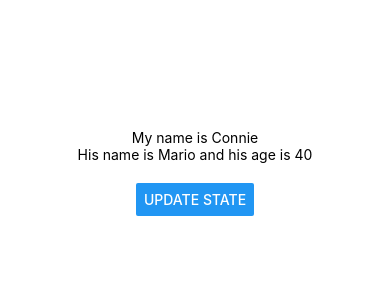
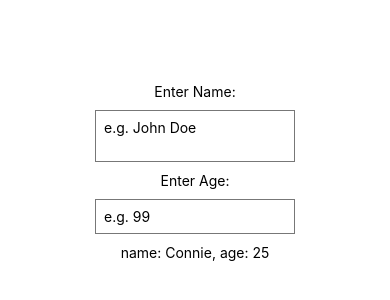
Before and after one commit to connie-ho/react-native-mini-projects, a React Native app: screen / in a window 390 px wide. Shown: the part 250-550 px from the top of the page. Built offline with nearby package versions, Linux system fonts and the light colour scheme.

Commit message:
add dynamic text inputs

```diff
--- a/App.js
+++ b/App.js
@@ -1,25 +1,31 @@
-import { StatusBar } from 'expo-status-bar';
 import React, {useState} from 'react';
-import { StyleSheet, Text, View, Button } from 'react-native';
+import { StyleSheet, Text, View, TextInput} from 'react-native';
 
 export default function App() {
 
   const [name, setName] = useState('Connie');
-  const [person, setPerson] = useState({name: 'Mario', age: 40});
+  const [age, setAge] = useState(25);
 
-  const clickHandler = () => {
-    setName('Shaun')
-    setPerson({name: 'Luigi', age: 45})
-  }
+
+
 
   return (
     <View style={styles.container}>
-      <Text>My name is {name}</Text>
-      <Text>His name is {person.name} and his age is {person.age}</Text>
-      <View style={styles.buttonContainer}>
-        <Button title="Update State" onPress={clickHandler}/>
-      </View>
-      <StatusBar style="auto" />
+      <Text>Enter Name:</Text>
+      <TextInput
+        multiline
+        style={styles.input}
+        placeholder='e.g. John Doe'
+        onChangeText={(val)=> setName(val)}
+        />
+      <Text>Enter Age:</Text>
+      <TextInput
+        keyboardType='numeric'
+        style={styles.input}
+        placeholder='e.g. 99'
+        onChangeText={(val)=> setAge(val)}
+        />
+      <Text>name: {name}, age: {age}</Text>
     </View>
   );
 }
@@ -31,8 +37,11 @@
     alignItems: 'center',
     justifyContent: 'center',
   },
-  buttonContainer: {
-    marginTop: 20
-  },
-
+  input: {
+    borderWidth: 1,
+    borderColor: '#777',
+    padding: 8,
+    margin: 10,
+    width: 200,
+  }
 });
```
